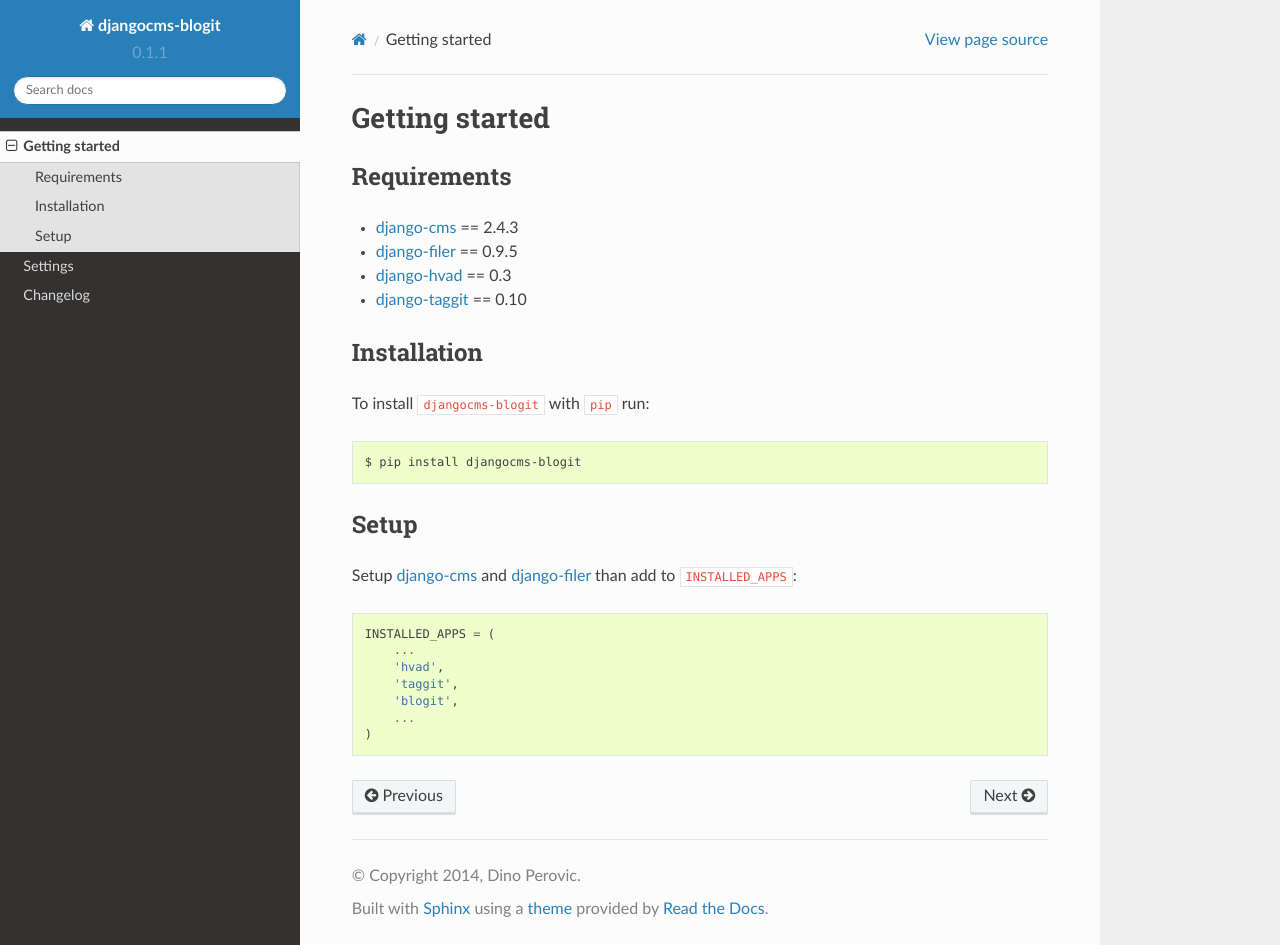
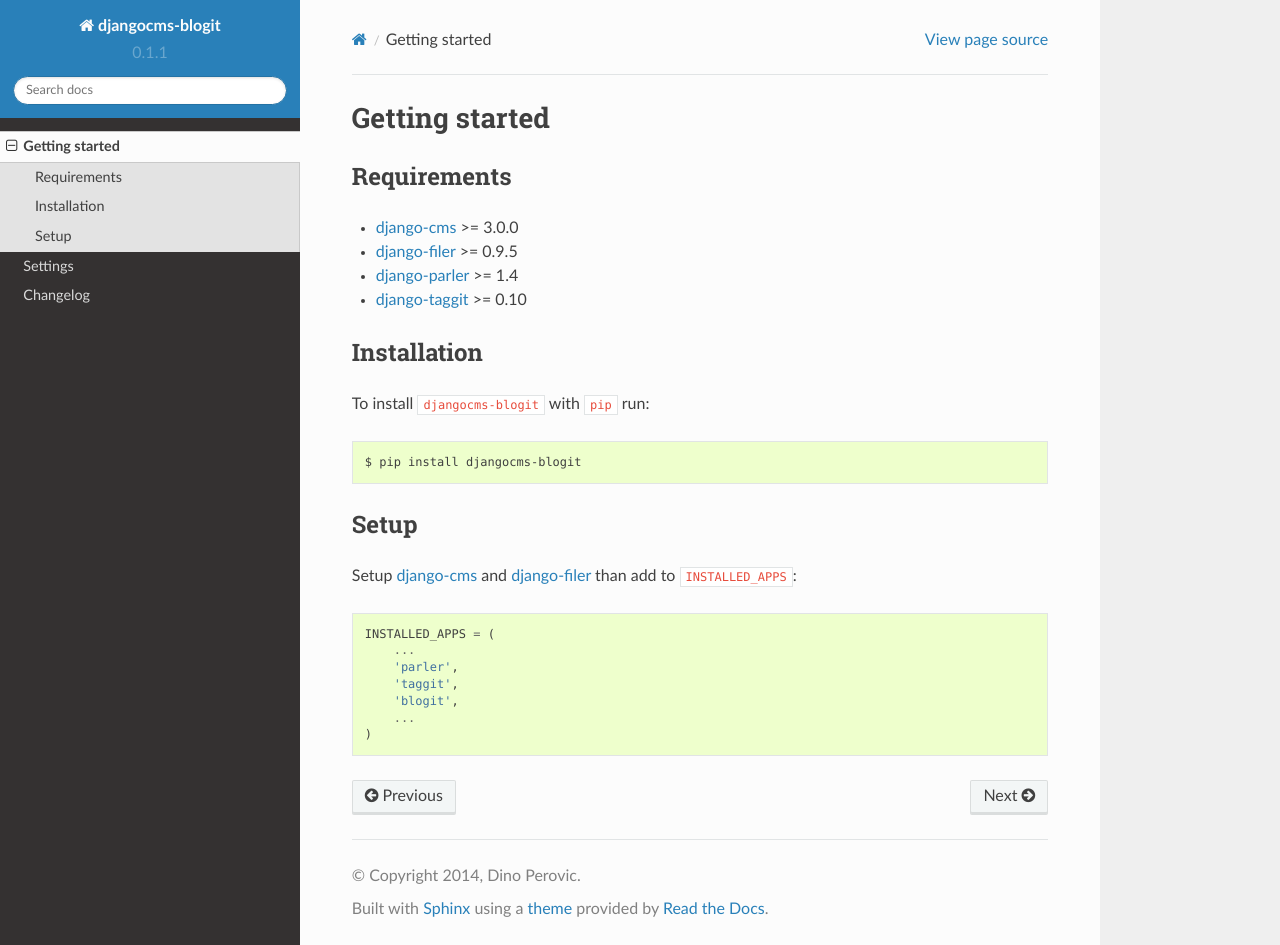
Before and after one commit to dinoperovic/djangocms-blogit, a Sphinx documentation site: the page built from docs/getting_started.rst, in a window 1280 px wide and 945 px high. Built offline with Sphinx 7.4.7 and the Read the Docs theme 2.0.0, drawn with Linux system fonts in a browser that asks for light colours.

Commit message:
update getting started doc

```diff
--- a/docs/getting_started.rst
+++ b/docs/getting_started.rst
@@ -4,10 +4,10 @@
 Requirements
 ************
 
-* `django-cms`_ == 2.4.3
-* `django-filer`_ == 0.9.5
-* `django-hvad`_ == 0.3
-* `django-taggit`_ == 0.10
+* `django-cms`_ >= 3.0.0
+* `django-filer`_ >= 0.9.5
+* `django-parler`_ >= 1.4
+* `django-taggit`_ >= 0.10
 
 
 Installation
@@ -21,18 +21,21 @@
 Setup
 *****
 
-Setup `django-cms`_ and `django-filer`_ than add to ``INSTALLED_APPS``::
+Setup `django-cms`_ and `django-filer`_ than add to ``INSTALLED_APPS``:
+
+.. code:: python
 
     INSTALLED_APPS = (
         ...
-        'hvad',
+        'parler',
         'taggit',
         'blogit',
         ...
     )
 
 
+.. _settings.py: https://github.com/dinoperovic/djangocms-blogit/blob/master/blogit/settings.py
 .. _django-cms: https://github.com/divio/django-cms
 .. _django-filer: https://github.com/stefanfoulis/django-filer
-.. _django-hvad: https://github.com/kristianoellegaard/django-hvad
+.. _django-parler: https://github.com/edoburu/django-parler
 .. _django-taggit: https://github.com/alex/django-taggit
```
